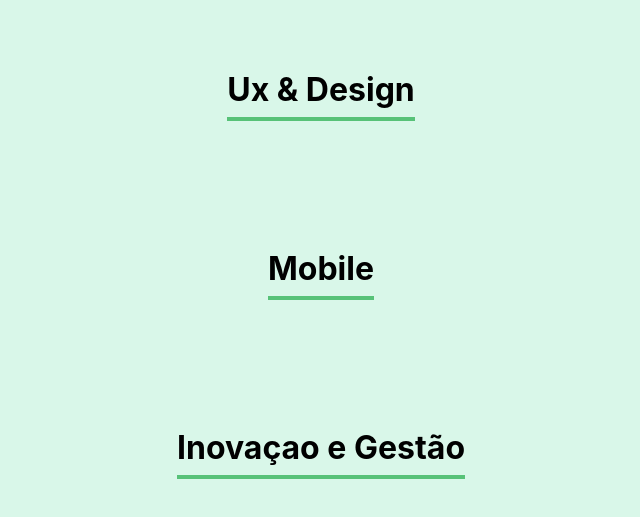
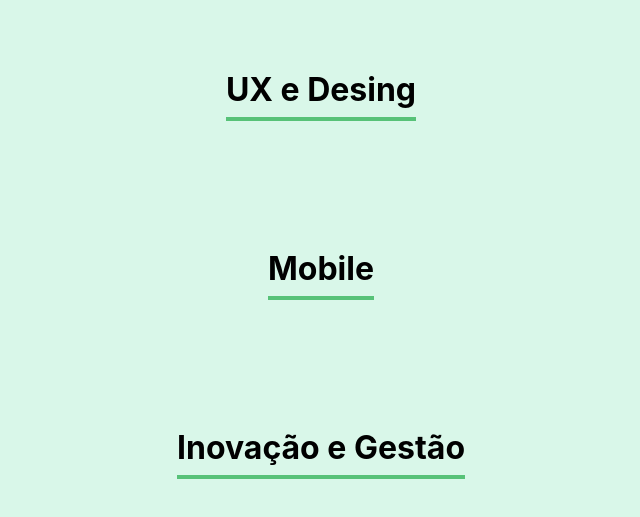
Before and after one commit to Lima404/React-Alura, a React (Create React App) app: page / in a window 1280 px wide. Shown: the part 2167-2684 px from the top of the page, without its empty margins (319-959 px from the left). Built offline with nearby package versions, Linux system fonts and the light colour scheme.

Commit message:
update app.js

```diff
--- a/src/App.js
+++ b/src/App.js
@@ -9,37 +9,37 @@ function App() {
     {
       nome: 'Programação',
       corPrimaria: '#57C278',
-      CorSecundaria: '#D9F7E9'
+      corSecundaria: '#D9F7E9'
     },
     {
       nome: 'Front-end',
       corPrimaria: '#82CFFA',
-      CorSecundaria: '#E8F8FF'
+      corSecundaria: '#E8F8FF'
     },
     {
       nome: 'Data Science',
       corPrimaria: '#A6D157',
-      CorSecundaria: '#F0F8E2'
+      corSecundaria: '#F0F8E2'
     },
     {
       nome: 'Devops',
       corPrimaria: '#E06B69',
-      CorSecundaria: '#FDE7E8'
+      corSecundaria: '#FDE7E8'
     },
     {
       nome: 'UX e Desing',
       corPrimaria: '#DB6EBF',
-      CorSecundaria: '#FAE9F5'
+      corSecundaria: '#FAE9F5'
     },
     {
       nome: 'Mobile',
       corPrimaria: '#FFBA05',
-      CorSecundaria: '#FFF5D9'
+      corSecundaria: '#FFF5D9'
     },
     {
       nome: 'Inovação e Gestão',
       corPrimaria: '#FF8A29',
-      CorSecundaria: '#FFEEDF'
+      corSecundaria: '#FFEEDF'
     },
   ]
 
@@ -47,19 +47,22 @@ function App() {
 
   const aoNovoColaboradorAdcionado = (colaborador) => {
     console.log(colaborador)
+    setColaboradores([...colaboradores, colaborador])
   }
 
   return (
     <div className="App">
       <Banner />
-      <Formulario aoColaboradorCadastrado={colaborador => aoNovoColaboradorAdcionado(colaborador)}/>
-      <Time nome="Programação"/>
-      <Time nome="Front-end"/>
-      <Time nome="Data Science"/>
-      <Time nome="Devops"/>
-      <Time nome="Ux & Design"/>
-      <Time nome="Mobile"/>
-      <Time nome="Inovaçao e Gestão"/>
+      <Formulario times={times.map(time => time.nome)} aoColaboradorCadastrado={colaborador => aoNovoColaboradorAdcionado(colaborador)}/>
+
+      {times.map (time => <Time
+        key={time.nome}
+        nome={time.nome}
+        corPrimaria={time.corPrimaria}
+        corSecundaria={time.corSecundaria}
+        colaboradores={colaboradores.filter(colaborador => colaborador.time === time.nome)}
+        />)}
+
     </div>
   );
 }
```
